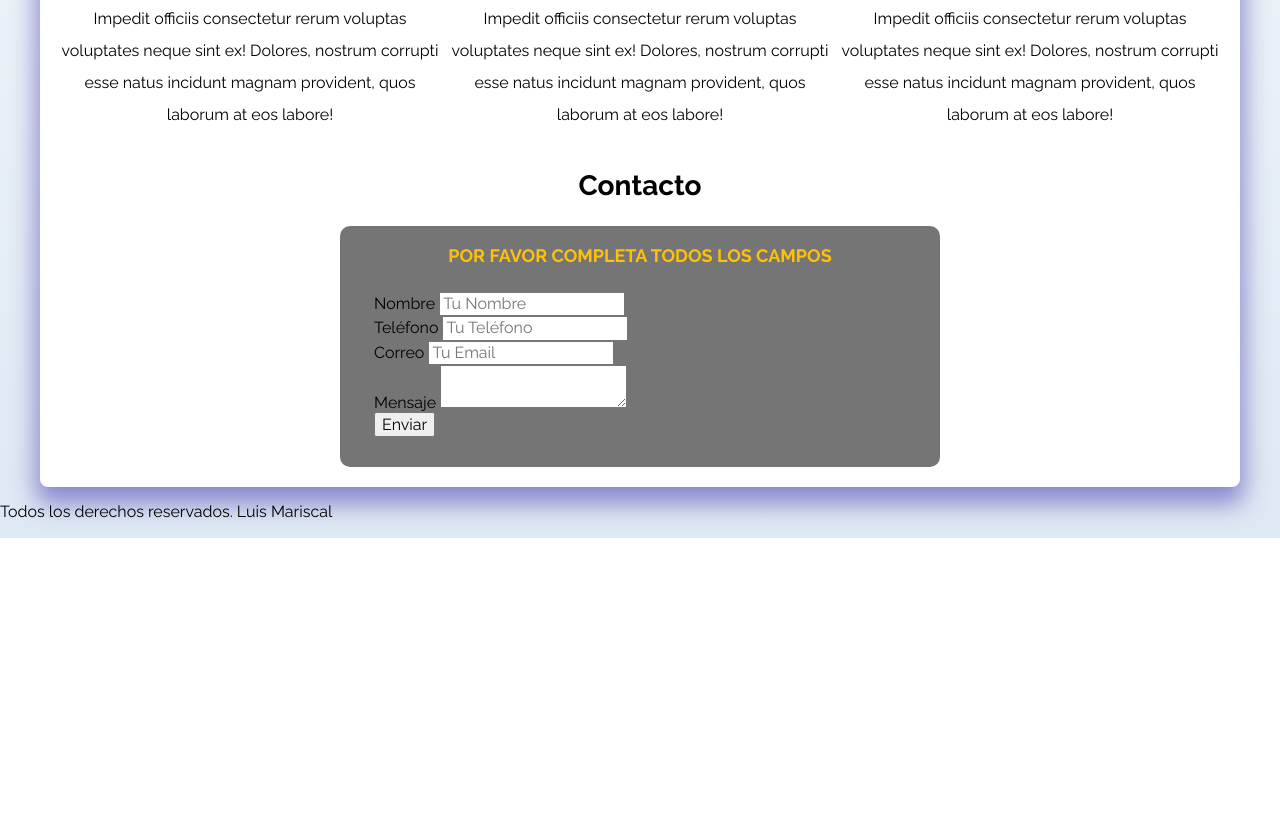
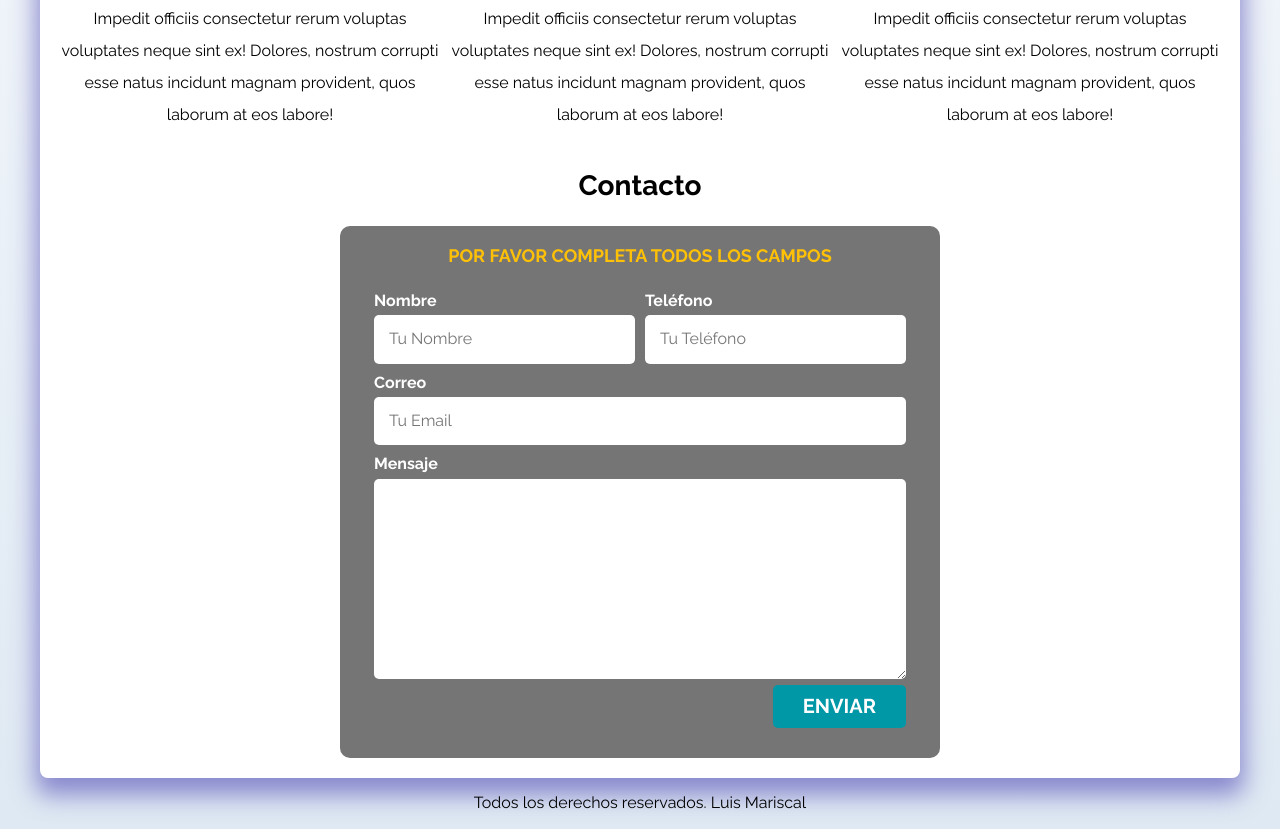
Before and after one commit to LuisMariscalDev/devPage, a plain HTML site: page index.html in a window 1280 px wide. Shown: the part 926-1755 px from the top of the page. Before the commit the page ends 1464 px from the top, so only its background shows below. Drawn offline with Linux system fonts and the light colour scheme.

Commit message:
website finished

```diff
--- a/css/styles.css
+++ b/css/styles.css
@@ -6,11 +6,20 @@
     --gris: #757575;
     --grisClaro: #DFE9F3;
 }
-
 /* Globales **/
 html{
     font-size: 62.5%;
     box-sizing: border-box;
+    scroll-snap-type: y mandatory;
+}
+
+/** Scroll Snap **/
+
+.servicios,
+.navegacion-principal,
+.formulario{
+    scroll-snap-align: center;
+    scroll-snap-stop: always;
 }
 *, *:before, *:after {
     box-sizing: inherit;
@@ -36,11 +45,15 @@ body{
     border-radius: .5rem;
     width: 90%;
     text-align: center;
+    border: none;
 }
 @media (min-width: 768px) {
     .boton{
         width: auto;
     }
+}
+.boton:hover {
+    cursor: pointer;
 }
 
 .sombra{
@@ -68,6 +81,22 @@ h1, h2, h3{
 /* Titulos */
 .titulo span{
     font-size: 2rem;
+}
+
+/* Utilidades */
+.w-100{
+    width: 100%;
+}
+@media (min-width: 768px) {
+    .w-100{
+        width: auto;
+    }
+}
+.flex{
+    display: flex;
+}
+.alinear-derecha{
+    justify-content: flex-end;
 }
 
 /* Navegacion Principal */
@@ -129,6 +158,7 @@ h1, h2, h3{
     align-items: flex-end;
 }
 
+
 /* Servicios */
 @media (min-width: 768px) {
     .servicios{
@@ -182,3 +212,45 @@ h1, h2, h3{
     text-transform: uppercase;
     margin-bottom: 2rem;
 }
+
+@media (min-width: 768px) {
+    .contenedor-campos{
+        display: grid;
+        grid-template-columns: repeat(2, 1fr);
+        grid-template-rows: auto auto 20rem;
+        column-gap: 1rem;
+    }
+
+    .campos:nth-child(3),
+    .campos:nth-child(4){
+        grid-column: 1 / 3;
+    }
+}
+.campos{
+    margin-bottom: 1rem;
+}
+.campos label{
+    color: var(--blanco);
+    font-weight: bold;
+    margin-bottom: .5rem;
+    display: block;
+}
+.campos textarea{
+    height: 20rem;
+}
+
+.input-text{
+    width: 100%;
+    border: none;
+    padding: 1.5rem;
+    border-radius: .5rem;
+}
+
+.enviar .boton{
+    width: 100%;
+}
+
+/* Footer */
+.footer{
+    text-align: center;
+}
--- a/index.html
+++ b/index.html
@@ -112,27 +112,27 @@
                     <div class="contenedor-campos">
                         <div class="campos">
                             <label>Nombre</label>
-                            <input type="text" placeholder="Tu Nombre">
+                            <input class="input-text" type="text" placeholder="Tu Nombre">
                         </div>
 
                         <div class="campos">
-                            <label">Teléfono</label>
-                            <input type="tel" placeholder="Tu Teléfono">
+                            <label>Teléfono</label>
+                            <input class="input-text" type="tel" placeholder="Tu Teléfono">
                         </div>
 
                         <div class="campos">
                             <label>Correo</label>
-                            <input type="email" placeholder="Tu Email">
+                            <input class="input-text" type="email" placeholder="Tu Email">
                         </div>
 
                         <div class="campos">
                             <label>Mensaje</label>
-                            <textarea></textarea>
+                            <textarea class="input-text"></textarea>
                         </div>
                     </div>
 
-                    <div>
-                        <input type="submit" value="Enviar">
+                    <div class="alinear-derecha flex">
+                        <input class="boton w-100" type="submit" value="Enviar">
                     </div>
 
                 </fieldset>
@@ -141,7 +141,7 @@
 
     </main>
 
-    <footer>
+    <footer class="footer">
         <p>Todos los derechos reservados. Luis Mariscal</p>
     </footer>
 
```
